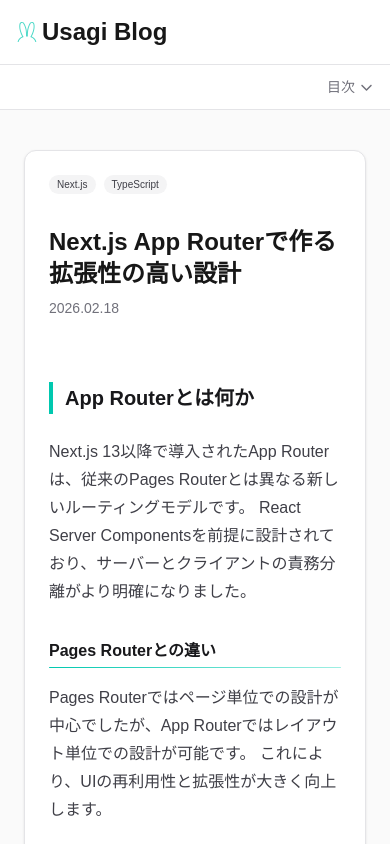
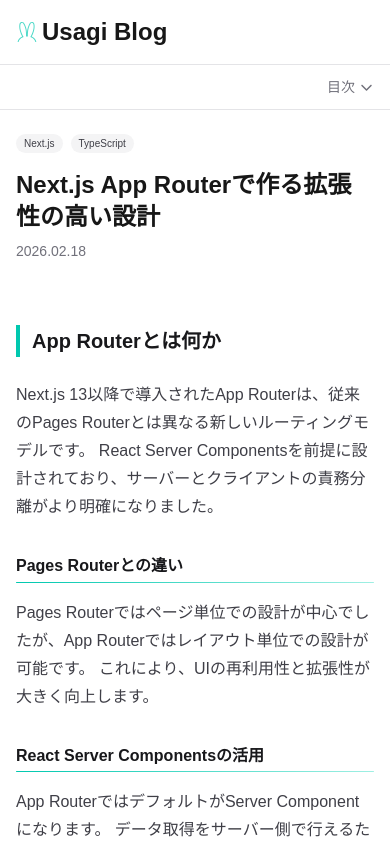
Before and after one commit to Apple-cake/next-tech-blog, a Next.js app: page /articles/nextjs-architecture in a window 390 px wide. Shown: the top 844 px of the page. Built offline with nearby package versions, Linux system fonts and the light colour scheme; no server answers.

Commit message:
記事詳細のスタイル調整

```diff
--- a/app/articles/[slug]/page.tsx
+++ b/app/articles/[slug]/page.tsx
@@ -93,13 +93,13 @@ export default async function ArticlePage({ params }: Props) {
   );
 
   return (
-    <>
+    <div className="bg-white md:bg-zinc-50">
       {/* スマホ固定バー */}
       <MobileTocBar items={toc} />
-      <article className="max-w-7xl mx-auto px-6 md:pl-10 md:pr-4 py-10">
+      <article className="max-w-7xl mx-auto px-4 md:pl-10 md:pr-4 py-6 md:py-10">
         <div className="flex flex-col md:flex-row gap-10">
           <section>
-            <div className="p-6 card-base">
+            <div className="md:p-8 article-card-base">
               <div className="flex-1 min-w-0">
                 {/* パンくず */}
                 <Breadcrumb
@@ -109,7 +109,7 @@ export default async function ArticlePage({ params }: Props) {
                   ]}
                 />
                 {/* タグ一覧 */}
-                <div className="mb-8 flex flex-wrap gap-2">
+                <div className="mb-4 md:mb-8 flex flex-wrap gap-2">
                   {article.tags.map((tag) => (
                     <TagBadge
                       key={tag.slug}
@@ -119,7 +119,7 @@ export default async function ArticlePage({ params }: Props) {
                   ))}
                 </div>
                 {/* 記事ヘッダー */}
-                <header className="mb-8">
+                <header className="mb-0">
                   <h1 className="text-2xl md:text-3xl font-bold">{article.title}</h1>
                   <div className="text-sm text-zinc-500 mt-2 flex gap-4">
                     <span>{article.publishedAt}</span>
@@ -137,7 +137,7 @@ export default async function ArticlePage({ params }: Props) {
                   url={articleUrl}
                 />
                 {/* 前後記事ナビ */}
-                <hr className="my-12 border-zinc-200" />
+                <hr className="my-4 md:my-8 border-zinc-200" />
 
                 <nav className="grid grid-cols-2 gap-8 text-sm items-start">
 
@@ -203,6 +203,6 @@ export default async function ArticlePage({ params }: Props) {
         </div>
         <BackToTopButton />
       </article>
-    </>
+    </div>
   );
 }
--- a/app/globals.css
+++ b/app/globals.css
@@ -258,3 +258,13 @@ h3::after {
   box-shadow: 0 8px 20px rgb(0 0 0 / 0.08);
   transform: translateY(-4px);
 }
+@media (min-width: 768px) {
+  .article-card-base {
+    background-color: #ffffff;
+    border: 1px solid #e4e4e7;
+    border-radius: 0.75rem;
+    box-shadow: 0 1px 3px 0 rgb(0 0 0 / 0.08),
+                0 1px 2px -1px rgb(0 0 0 / 0.08);
+    transition: all 0.2s ease;
+  }
+}
--- a/app/privacy/page.tsx
+++ b/app/privacy/page.tsx
@@ -14,7 +14,7 @@ export const metadata = {
 export default function PrivacyPolicyPage() {
   return (
     <main className="max-w-7xl mx-auto px-6 md:px-10 py-10 prose prose-zinc prose-sm md:prose-base leading-relaxed">
-      <h1>プライバシーポリシー</h1>
+      <h1 className="text-2xl md:text-3xl">プライバシーポリシー</h1>
 
       <p>
         Usagi Blog（以下「当サイト」といいます）は、利用者のプライバシーを尊重し、個人情報の保護に努めています。
```
